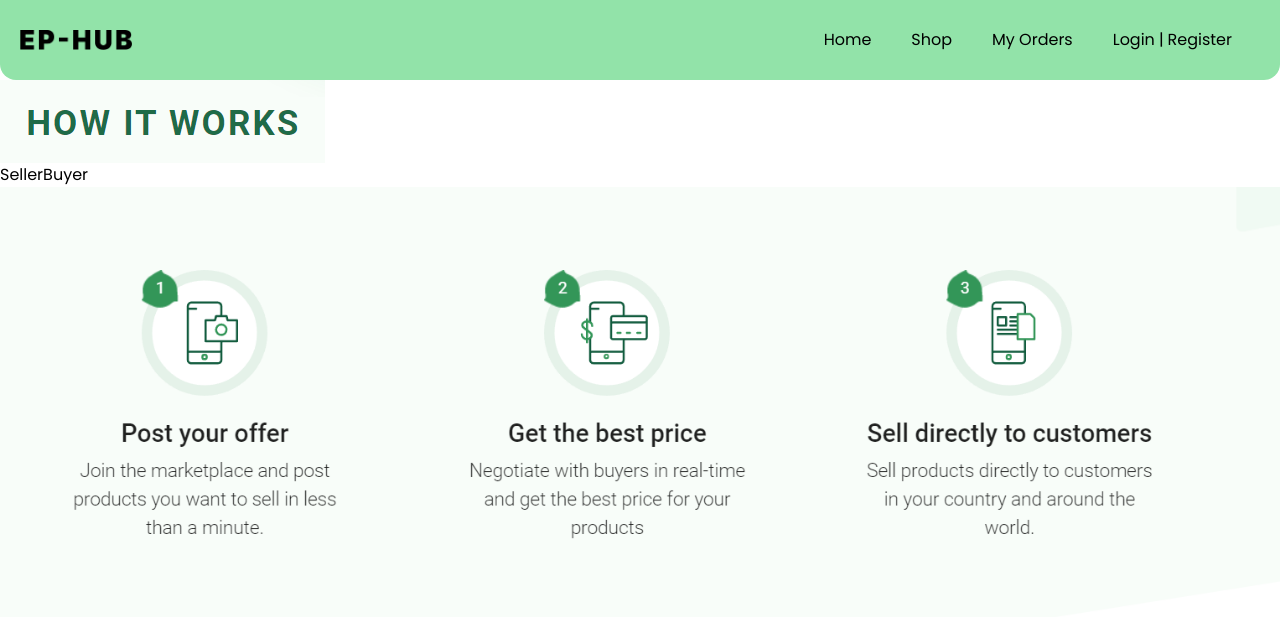
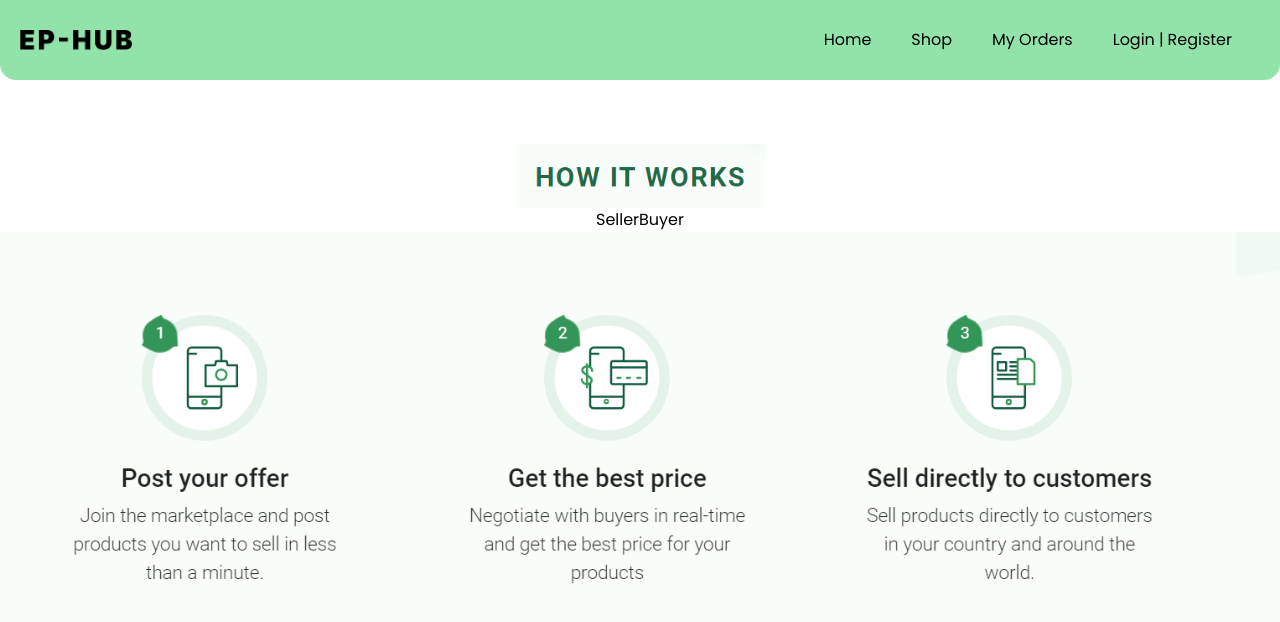
Before and after one commit to ElzaAnnThomas/EP-HUB-Frontend, a React (Vite) app: page /shop in a window 1280 px wide. Shown: the top 622 px of the page. Built offline with nearby package versions, Linux system fonts and the light colour scheme.

Commit message:
how-it-works set

```diff
--- a/src/Pages/Shop.jsx
+++ b/src/Pages/Shop.jsx
@@ -5,6 +5,8 @@ import how from "../assets/how-it-works.png";
 import { useState } from "react";
 
 const Shop = () => {
+
+  // toggle useState to manage the state of the buttons
   const [sellerClicked, setSellerClicked] = useState(true);
   const [buyerClicked, setBuyerClicked] = useState(false);
 
@@ -24,8 +26,8 @@ const Shop = () => {
       <Navbar />
 
       {/* shoping page options */}
-      <div>
-        <img src={how} alt="" />
+      <div className="flex flex-col items-center mt-16">
+        <img src={how} alt="" className="h-16"/>
         <div>
           <button onClick={handleSellerClick}>Seller</button>
           <button onClick={handleBuyerClick}>Buyer</button>
```
